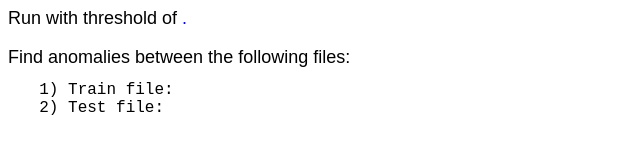
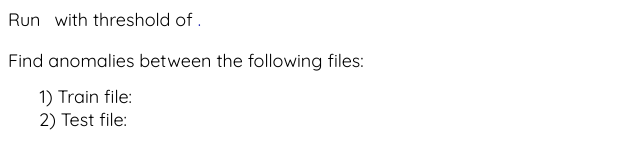
Before and after one commit to shlomi1993/anomaly-detection-web-app, a plain HTML site: page View/results.html in a window 1280 px wide. Shown: the whole page, without its empty margins (0-640 px from the left). Drawn offline with Linux system fonts and the light colour scheme.

Commit message:
style updates

```diff
--- a/View/results.html
+++ b/View/results.html
@@ -1,29 +1,30 @@
 <html>
 
-<head>
+<head class="background-result">
     <meta charset="utf-8" />
     <link href="http://fonts.googleapis.com/css?family=Lato:100,300,400,300italic" rel="stylesheet" type="text/css" />
     <link rel="ICON" href="./styles/airplane_icon_126136.png" type="image/ico" />
     <link rel="preconnect" href="https://fonts.gstatic.com" />
+    <link rel="preconnect" href="https://fonts.gstatic.com">
+<link href="https://fonts.googleapis.com/css2?family=Quicksand&display=swap" rel="stylesheet">
     <link href="https://fonts.googleapis.com/css2?family=Lato:wght@300display=swap" rel="stylesheet" />
+    <link rel="stylesheet" href="./styles/style-result.css" />
     <title>Anomaly Detection Results</title>
-    <style>
-        body {
-            background-color: transparent;
-        }
-    </style>
 </head>
 
-<body style="font-family:sans-serif">
-    <font size=4 color=black>Run </font><font size=4 color=blue><!--algorithm--> </font>
-    <font size=4 color=black>with threshold of </font><font size=4 color=blue><!--threshold-->.</font>
+<body class="background-result">
+    <font>Run </font><font class="font-results"><!--algorithm--> </font>
+    <font>with threshold of </font><font class="font-results"><!--threshold-->.</font>
     <br><br>
-    <font size=4 color=black>Find anomalies between the following files: </font>
+    <font>Find anomalies between the following files: </font>
     <pre>
-    <font size=4 color=black>1) Train file: </font><font size=4 color=blue> <!--trainName--></font>
-    <font size=4 color=black>2) Test file:  </font><font size=4 color=blue> <!--testName--></font>
-    </pre>
-    <!--anomalies-->
+    <font>1) Train file: </font><font class="font-results"> <!--trainName--></font>
+    <font>2) Test file:  </font><font class="font-results"> <!--testName--></font>
+    <br><br>
+    <font class="font-results">
+        <!--anomalies-->
+    </font>
+
 
 </body>
 
--- /dev/null
+++ b/View/styles/style-result.css
@@ -0,0 +1,17 @@
+font {
+    font-family: 'Quicksand', sans-serif;
+    white-space: pre;
+    font-size:large;
+    color:black;
+}
+
+.font-results {
+    font-family: 'Quicksand', sans-serif;
+    white-space: pre;
+    font-size:large;
+    color: #181FB0;
+}
+
+.background-result {
+    background-color: rgba(255, 255, 255, 0.3);
+}
```
Also changed, not shown: Model/csv_examples/testFileWithHeaderProblem.csv (line endings or trailing spaces), View/styles/style.css (line endings or trailing spaces), View/view.js (line endings or trailing spaces), 4 other files.
